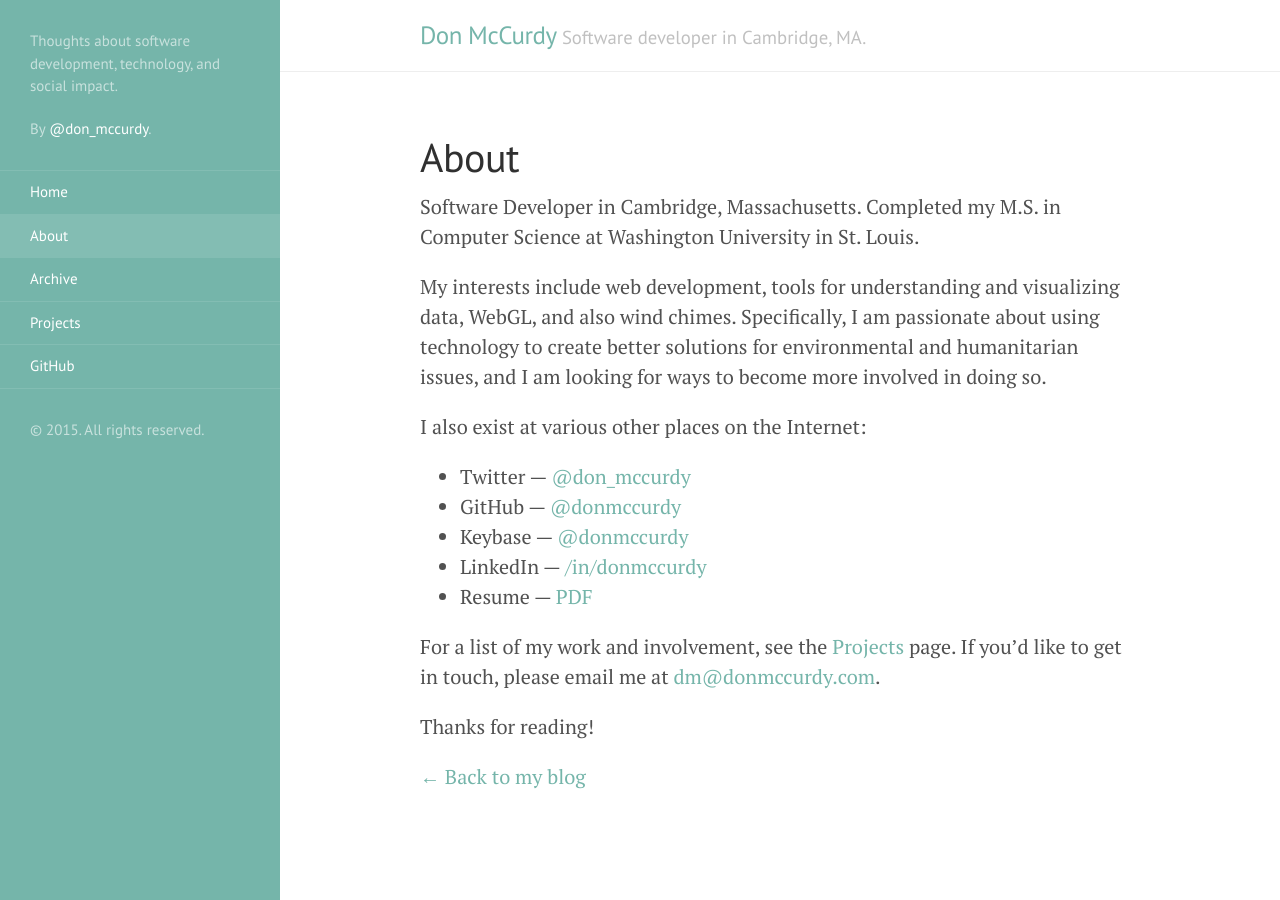
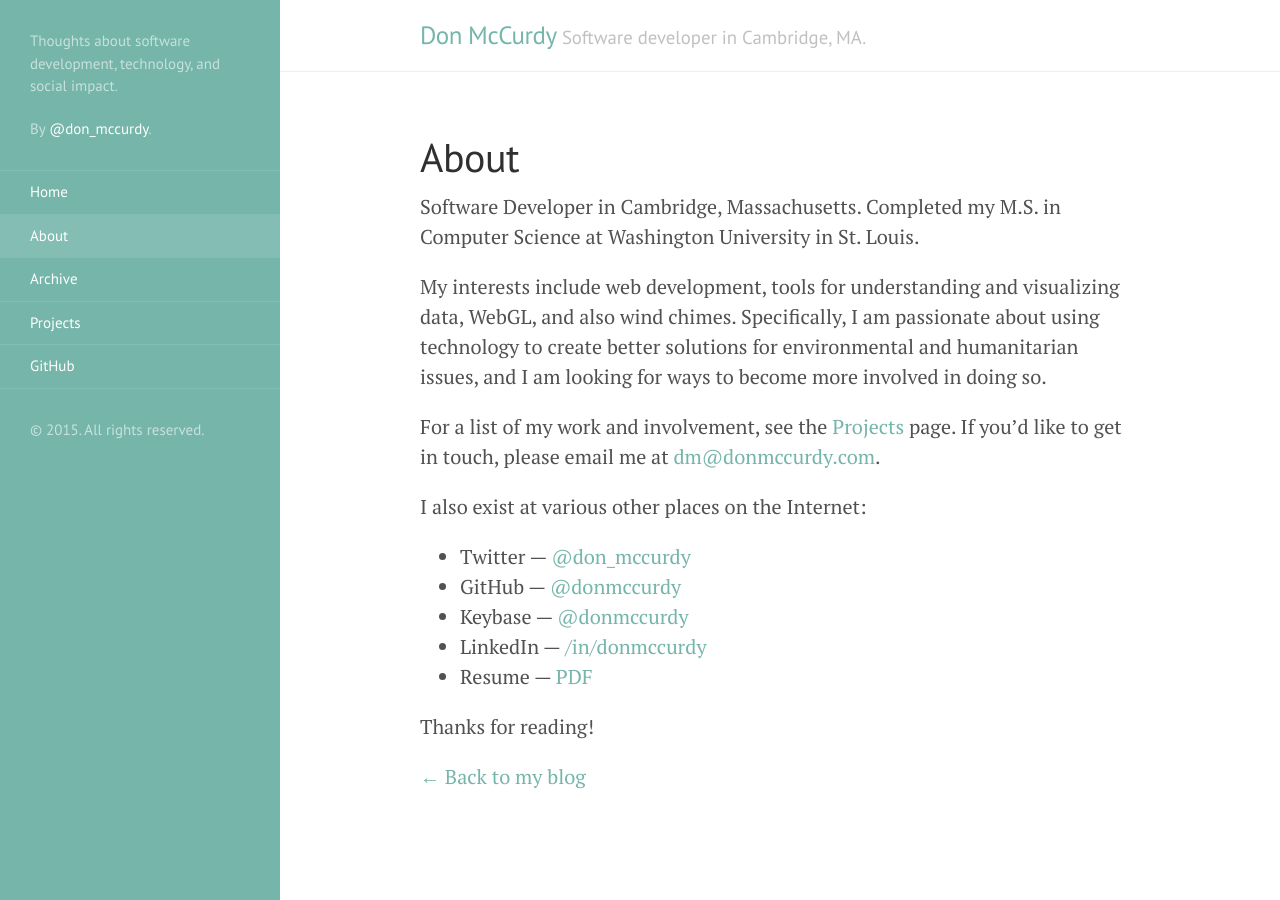
Before and after one commit to donmccurdy/blog, a Jekyll site: the page built from about.md, in a window 1280 px wide. Built offline with Jekyll 4.4.1, drawn with Linux system fonts in a browser that asks for light colours; Markdown is read by kramdown in place of the engine named in the settings; part of the change alters nothing that is shown.

```diff
--- a/about.md
+++ b/about.md
@@ -7,6 +7,8 @@ Software Developer in Cambridge, Massachusetts. Completed my M.S. in Computer Sc
 
 My interests include web development, tools for understanding and visualizing data, WebGL, and also wind chimes. Specifically, I am passionate about using technology to create better solutions for environmental and humanitarian issues, and I am looking for ways to become more involved in doing so.
 
+For a list of my work and involvement, see the [Projects](/projects) page. If you'd like to get in touch, please email me at [dm@donmccurdy.com](mailto:dm@donmccurdy.com).
+
 I also exist at various other places on the Internet:
 
 * Twitter — [@don_mccurdy](https://twitter.com/don_mccurdy)
@@ -15,8 +17,6 @@ I also exist at various other places on the Internet:
 * LinkedIn — [/in/donmccurdy](https://www.linkedin.com/in/donmccurdy)
 * Resume — <a href="https://dl.dropboxusercontent.com/u/42869844/LTS/Don%20McCurdy%20-%20Resume%202015.pdf" rel="nofollow">PDF</a>
 
-For a list of my work and involvement, see the [Projects](/projects) page. If you'd like to get in touch, please email me at [dm@donmccurdy.com](mailto:dm@donmccurdy.com).
-
 Thanks for reading!
 
 [&larr; Back to my blog](/)
```
